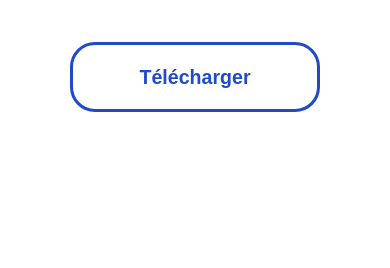
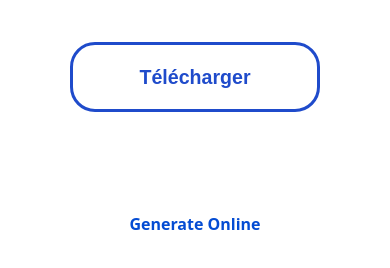
Before and after one commit to 7ShIkI3/WebSite, a plain HTML site: page Index.html in a window 390 px wide. Shown: the part 550-818 px from the top of the page. Drawn offline with Linux system fonts and the light colour scheme.

Commit message:
correction
link ref

```diff
--- a/Index.html
+++ b/Index.html
@@ -43,6 +43,9 @@
         </div>
         <img class="pc-lock" src="image/lock-logo.png" alt="" />
     </div>
+    <div class="content2">
+        <a class="link" href="GenOnline.html">Generate Online</a>
+    </div>
     <!--  FONT AWESOME EN JS  -->
     <script src="https://kit.fontawesome.com/aa6dd5dfae.js" crossorigin="anonymous"></script>
 </body>
--- a/Style/mobile.css
+++ b/Style/mobile.css
@@ -48,6 +48,17 @@
     justify-content: center;
   }
 
+  .content2 {
+    flex-direction: column;
+    align-items: center;
+    justify-content: center;
+  }
+
+  .link {
+    font-size: medium;
+    font-weight: bold;
+  }
+
   .mobile-lock {
     display: block;
     width: 60%;
--- a/Style/pc.css
+++ b/Style/pc.css
@@ -42,6 +42,20 @@
   flex-direction: row;
   align-items: center;
   justify-content: center;
+}
+
+.content2 {
+  width: 100%;
+  min-height: calc( - 36px - 50px * 2);
+  display: flex;
+  flex-direction: row;
+  align-items: center;
+  justify-content: center;
+}
+
+.link {
+  font-size: medium;
+  font-weight: bold;
 }
 
 .download-container {
```
